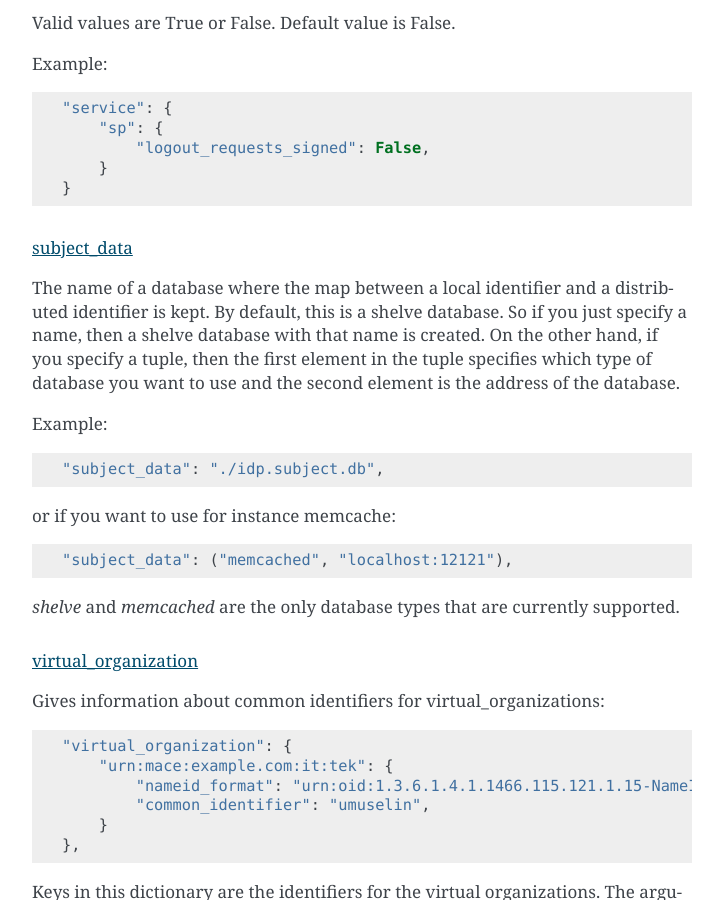
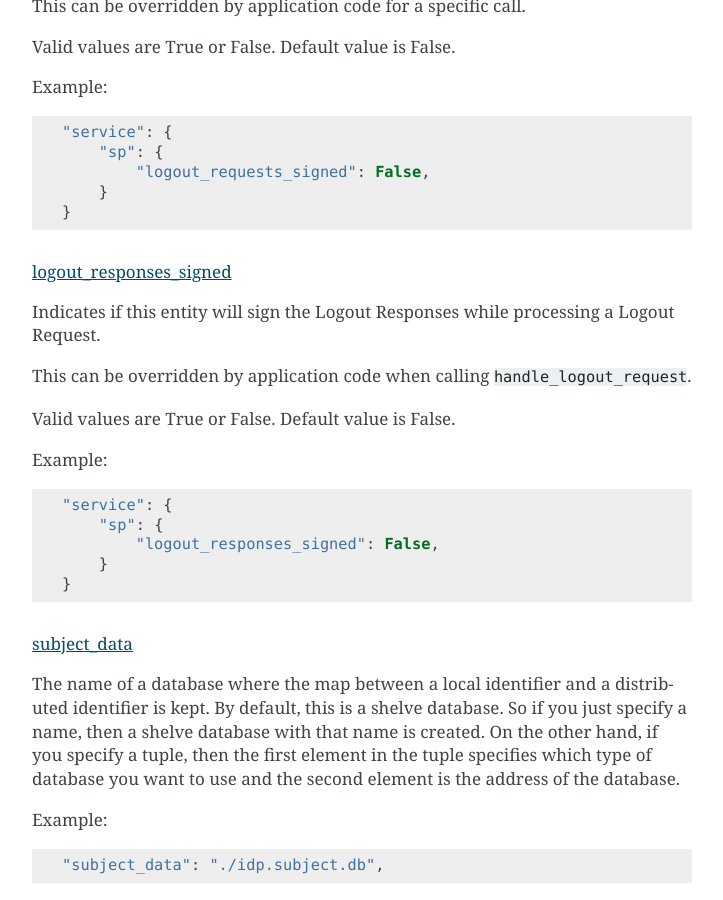
Before and after one commit to IdentityPython/pysaml2, a Sphinx documentation site: the page built from docs/howto/config.rst, in a window 1280 px wide and 900 px high, scrolled down 21792 px. Shown: the whole window, without its empty margins (388-1111 px from the left). Built offline with Sphinx 7.4.7, drawn with Linux system fonts in a browser that asks for light colours; the version number is read from the project's files by our own code; some of the changed text lies outside the part shown.

Commit message:
Document logout_responses_signed

```diff
--- a/docs/howto/config.rst
+++ b/docs/howto/config.rst
@@ -987,6 +987,24 @@ Example::
         }
     }
 
+logout_responses_signed
+"""""""""""""""""""""""
+
+Indicates if this entity will sign the Logout Responses while processing
+a Logout Request.
+
+This can be overridden by application code when calling ``handle_logout_request``.
+
+Valid values are True or False. Default value is False.
+
+Example::
+
+    "service": {
+        "sp": {
+            "logout_responses_signed": False,
+        }
+    }
+
 subject_data
 """"""""""""
 
```
